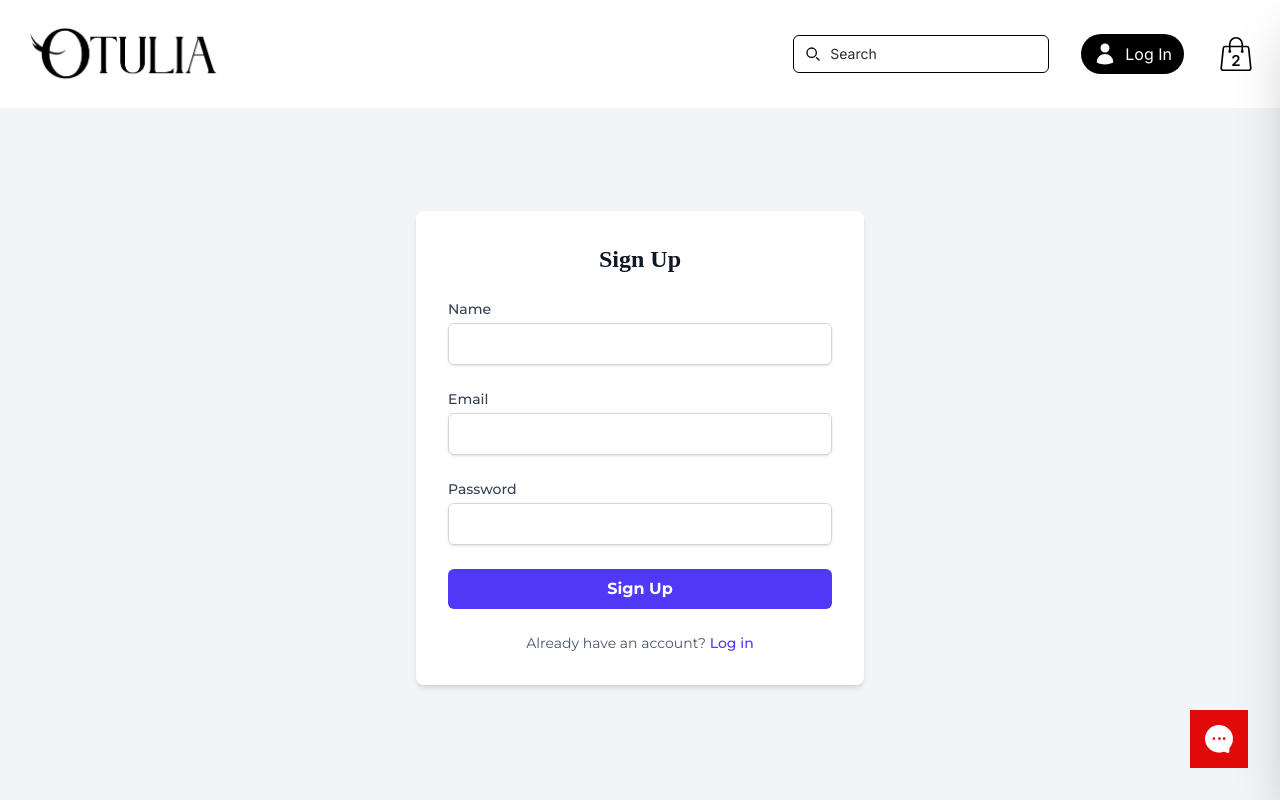
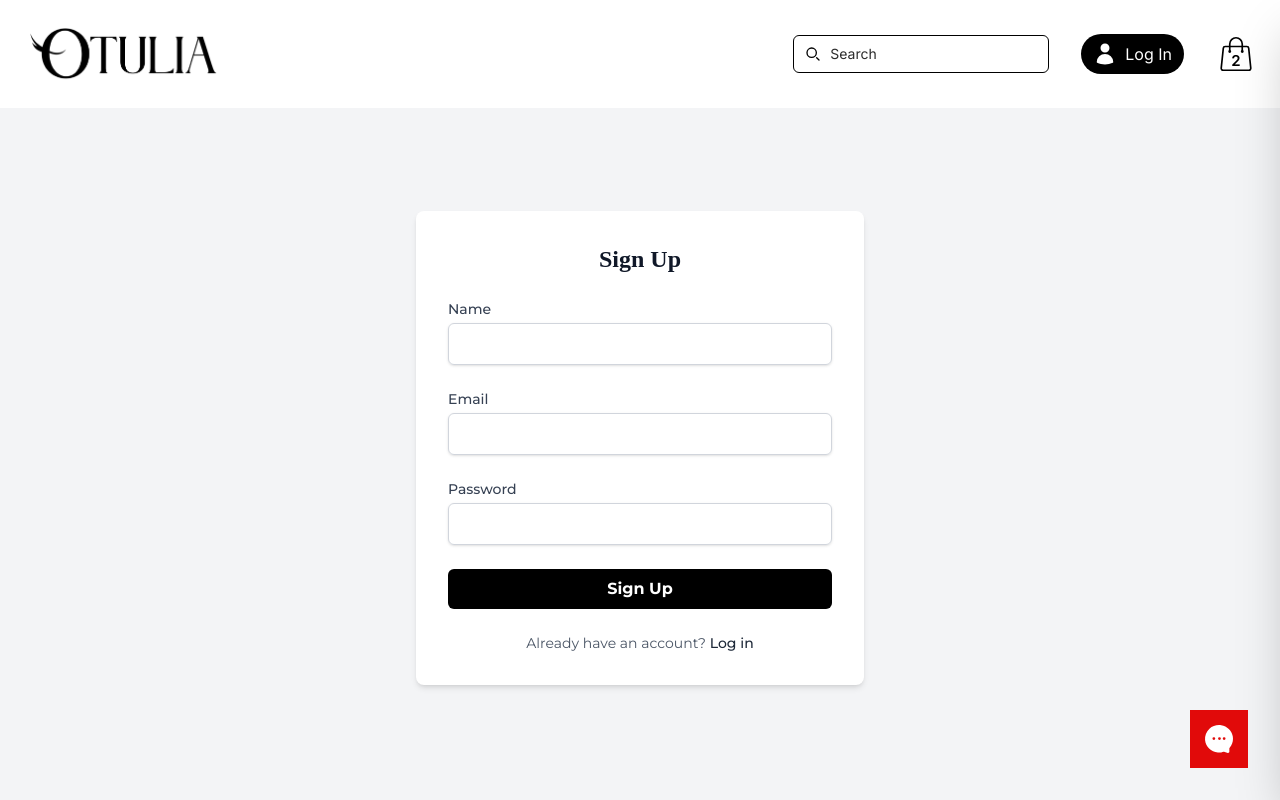
Before and after one commit to satyavardhanemailcom-cloud/Otulia-Web, a React (Vite) app in the folder client/: page /signup in a window 1280 px wide. Shown: the top 800 px of the page. Built offline with nearby package versions, Linux system fonts and the light colour scheme; a web font is replaced by a local one.

Commit message:
styling login and sign up page

```diff
--- a/client/src/pages/LoginPage.jsx
+++ b/client/src/pages/LoginPage.jsx
@@ -52,14 +52,14 @@ const LoginPage = () => {
                     <div>
                         <button
                             type="submit"
-                            className="w-full px-4 py-2 font-bold text-white bg-indigo-600 rounded-md hover:bg-indigo-700 focus:outline-none focus:ring-2 focus:ring-offset-2 focus:ring-indigo-500"
+                            className="w-full px-4 py-2 font-bold text-white bg-black rounded-md hover:bg-gray-900 focus:outline-none focus:ring-2 focus:ring-offset-2 focus:ring-indigo-500"
                         >
                             Login
                         </button>
                     </div>
                 </form>
                 <p className="text-sm text-center text-gray-600">
-                    Don't have an account? <Link to="/signup" className="font-medium text-indigo-600 hover:text-indigo-500">Sign up</Link>
+                    Don't have an account? <Link to="/signup" className="font-medium text-gray-800 hover:text-gray-700">Sign up</Link>
                 </p>
             </div>
         </div>
--- a/client/src/pages/SignupPage.jsx
+++ b/client/src/pages/SignupPage.jsx
@@ -63,14 +63,14 @@ const SignupPage = () => {
                     <div>
                         <button
                             type="submit"
-                            className="w-full px-4 py-2 font-bold text-white bg-indigo-600 rounded-md hover:bg-indigo-700 focus:outline-none focus:ring-2 focus:ring-offset-2 focus:ring-indigo-500"
+                            className="w-full px-4 py-2 font-bold text-white bg-black rounded-md hover:bg-gray-900 focus:outline-none focus:ring-2 focus:ring-offset-2 focus:ring-indigo-500"
                         >
                             Sign Up
                         </button>
                     </div>
                 </form>
                 <p className="text-sm text-center text-gray-600">
-                    Already have an account? <Link to="/login" className="font-medium text-indigo-600 hover:text-indigo-500">Log in</Link>
+                    Already have an account? <Link to="/login" className="font-medium text-gray-800 hover:text-gray-700">Log in</Link>
                 </p>
             </div>
         </div>
```
